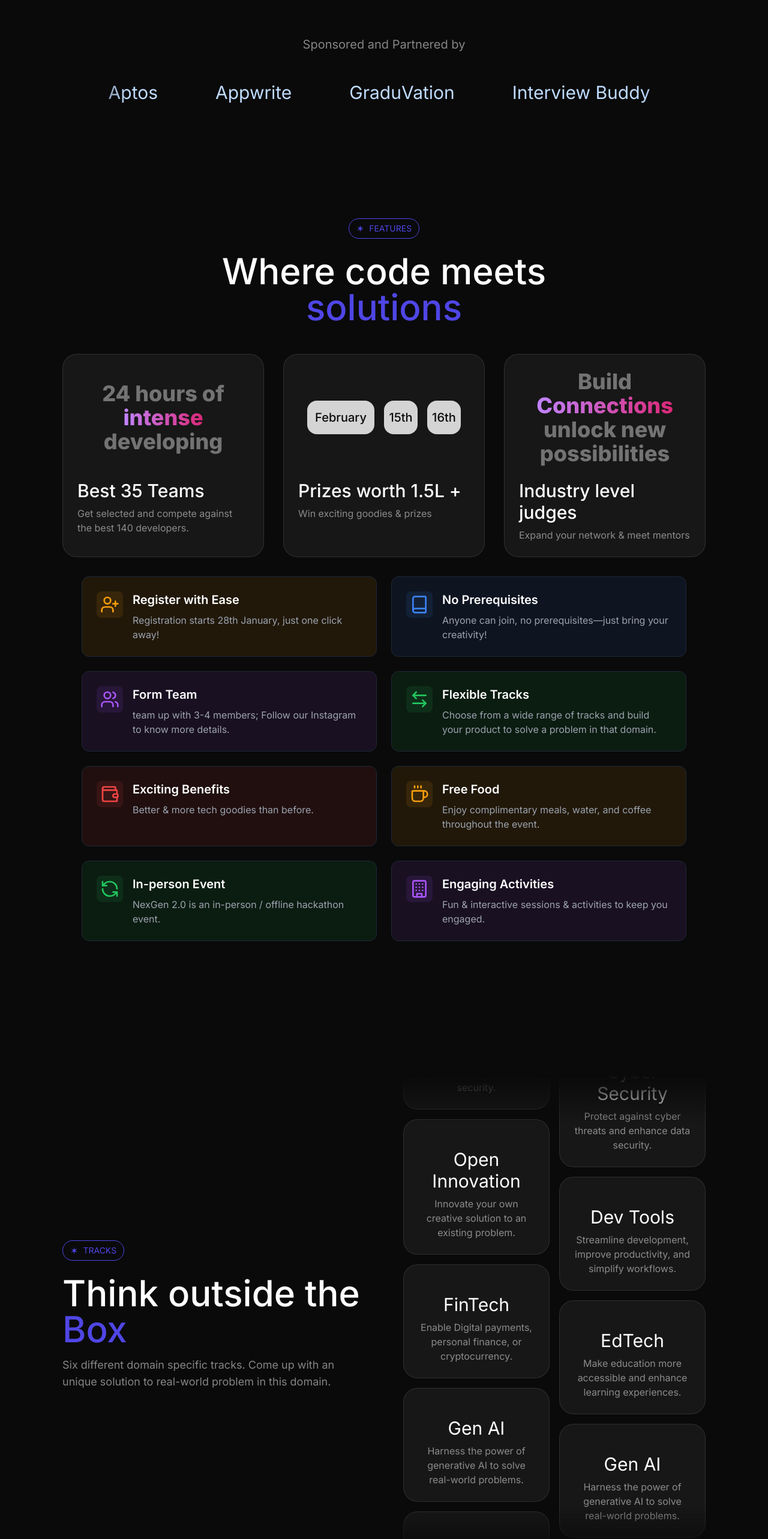
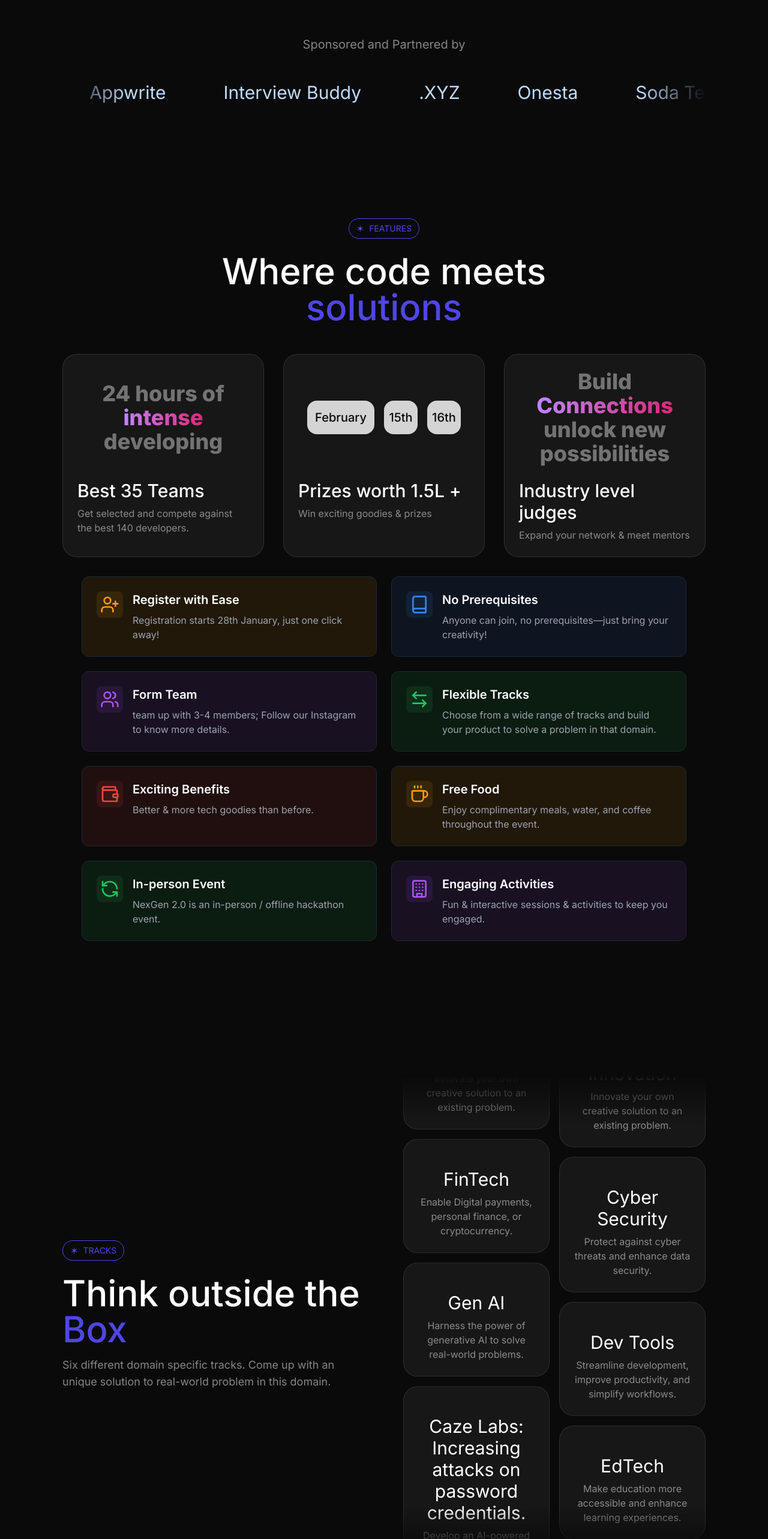
Before and after one commit to DennisPhilip/NexGen-2.0, a Next.js app: page / in a window 1280 px wide. Shown: the part 900-3466 px from the top of the page at 60% size. Built offline with nearby package versions, Linux system fonts and the light colour scheme.

Commit message:
added sponsors

```diff
--- a/src/sections/LogoTicker.tsx
+++ b/src/sections/LogoTicker.tsx
@@ -18,12 +18,16 @@ const logos = [
     { name: "ETHIndia", image: quantumLogo },
     { name: "Aptos", image: acmeLogo },
     { name: "Appwrite", image: echoValleyLogo },
-    { name: "GraduVation", image: pulseLogo },
     { name: "Interview Buddy", image: outsideLogo },
     { name: ".XYZ", image: apexLogo },
     { name: "Onesta", image: celestialLogo },
     { name: "Soda Terrain", image: twiceLogo },
     { name: "CodeCrafters", image: twiceLogo },
+    { name: "Yucca IT Solutions ", image: twiceLogo },
+    { name: "Platformatory", image: twiceLogo },
+    { name: "Caze Labs", image: pulseLogo },
+    { name: "Learners Cortex", image: pulseLogo },
+
 ];
 
 export default function LogoTicker() {
--- a/src/sections/Tracks.tsx
+++ b/src/sections/Tracks.tsx
@@ -8,6 +8,7 @@ const tracks = [
     { name: "Open Innovation", icon: "logo.svg", description: "Innovate your own creative solution to an existing problem." },
     { name: "FinTech", icon: "logo.svg", description: "Enable Digital payments, personal finance, or cryptocurrency." },
     { name: "Gen AI", icon: "logo.svg", description: "Harness the power of generative AI to solve real-world problems." },
+    { name: "Caze Labs: Increasing attacks on password credentials.", icon: "logo.svg", description: "Develop an AI-powered system to monitor and flag weak, reused, or compromised passwords based on enterprise directory data and custom password policies." },
 ];
 
 export type TracksType = typeof tracks;
```
